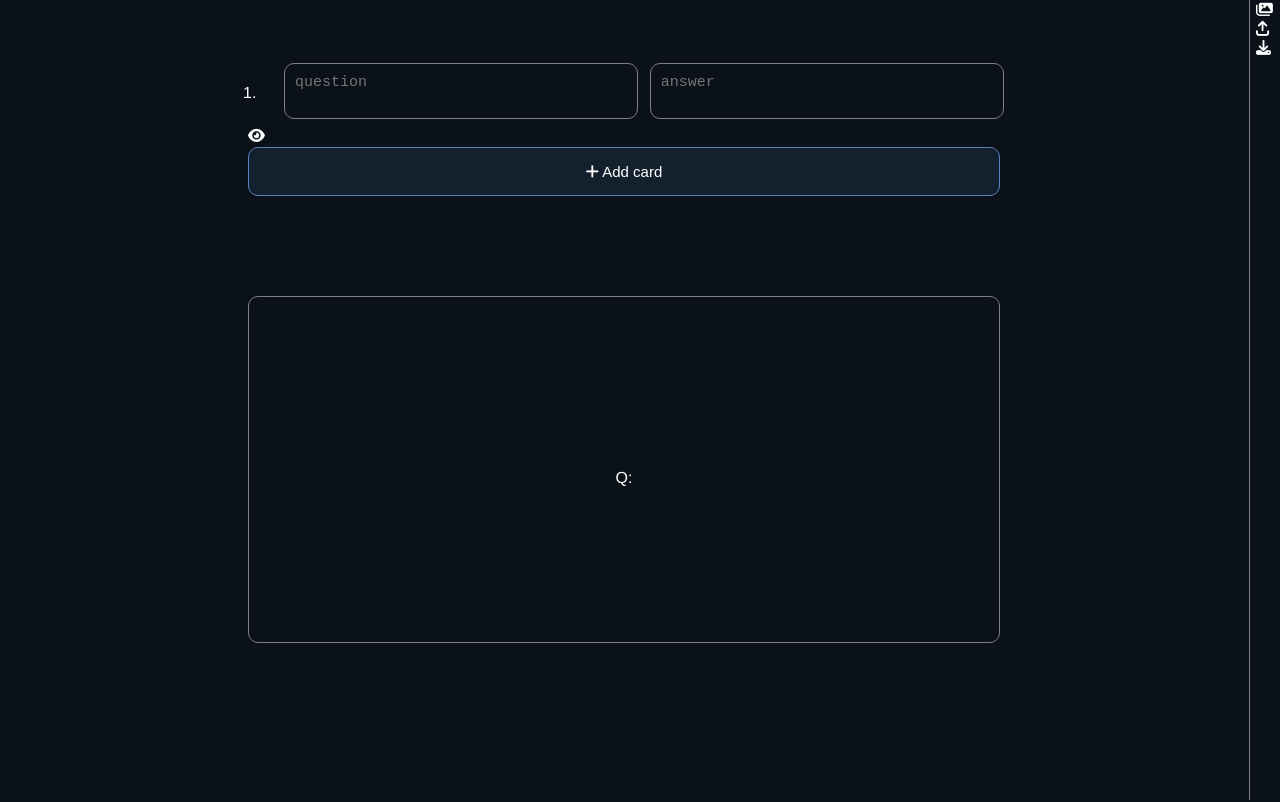
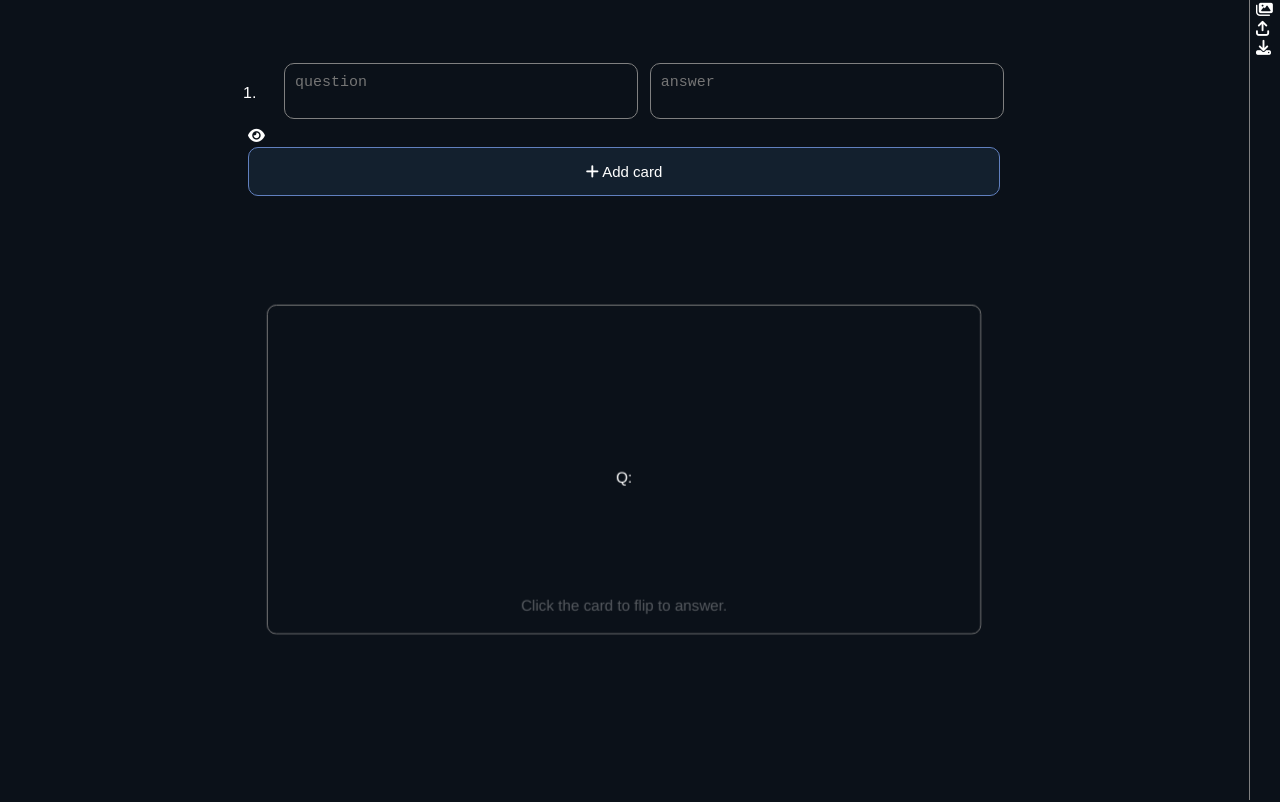
Before and after one commit to OliverHeffernan/flash-flip, a Vue app: page / in a window 1280 px wide. Shown: the top 802 px of the page. Built offline with nearby package versions, Linux system fonts and the light colour scheme.

Commit message:
added a little message on the first card saying you can click it to flip the card. Also reduced the scale of the card so that when it flips it doesn't overlap the bounds of the container.

```diff
--- a/src/components/CardContainer.vue
+++ b/src/components/CardContainer.vue
@@ -15,6 +15,12 @@
 						transform: `scale(${qScale})`
 					}"
 				>
+				</div>
+				<div
+					v-if="index==0"
+					class="clickTip"
+				>
+					Click the card to flip to answer.
 				</div>
 			</div>
 			<div ref="answer" class="answer side">
@@ -59,6 +65,16 @@ function getHtml(text) {
 </script>
 
 <style>
+
+.clickTip {
+	position: absolute;
+	bottom: 20px;
+	width: 100%;
+	text-align: center;
+	opacity: 30%;
+	transition: opacity 0.2s;
+}
+
 .wrapper {
 	scroll-snap-align: center;
 	perspective: 1000px;
@@ -124,6 +140,11 @@ function getHtml(text) {
 
 	white-space: normal;
 	word-wrap: break-word;
+	scale: 95%;
+}
+
+.question:hover .clickTip, .answer:hover .clickTip {
+	opacity: 50%;
 }
 
 .question {
```
Also changed, not shown: 7 other files (tests, documents, lock files or other folders).
